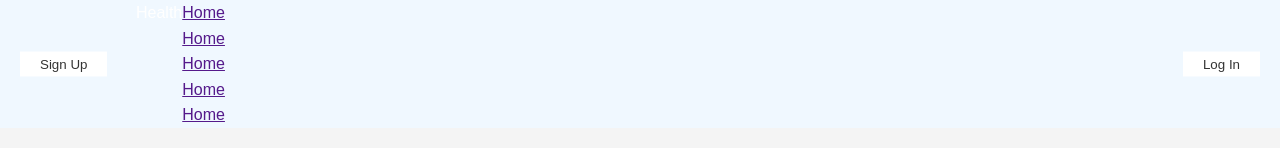
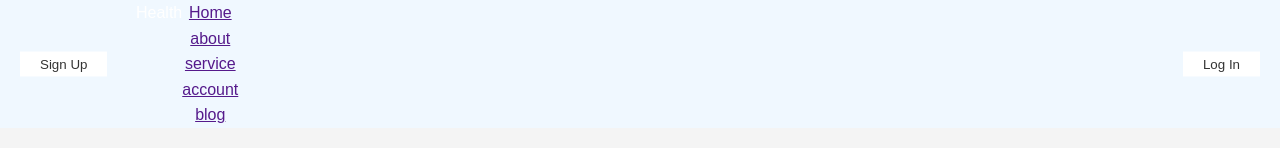
Before and after one commit to Xaviour-obuini/medical-website, a plain HTML site: page index.html in a window 1280 px wide. Shown: the top 165 px of the page. Drawn offline with Linux system fonts and the light colour scheme.

Commit message:
Update index.html

```diff
--- a/index.html
+++ b/index.html
@@ -18,10 +18,10 @@
             <nav>
                 <ul>
                     <li> <a href="">Home</a></li>
-                    <li> <a href="">Home</a></li>
-                    <li> <a href="">Home</a></li>
-                    <li> <a href="">Home</a></li>
-                    <li> <a href="">Home</a></li>
+                    <li> <a href="">about</a></li>
+                    <li> <a href="">service</a></li>
+                    <li> <a href="">account</a></li>
+                    <li> <a href="">blog</a></li>
                 </ul>
             </nav>
             <div class="nav-btn">
```
